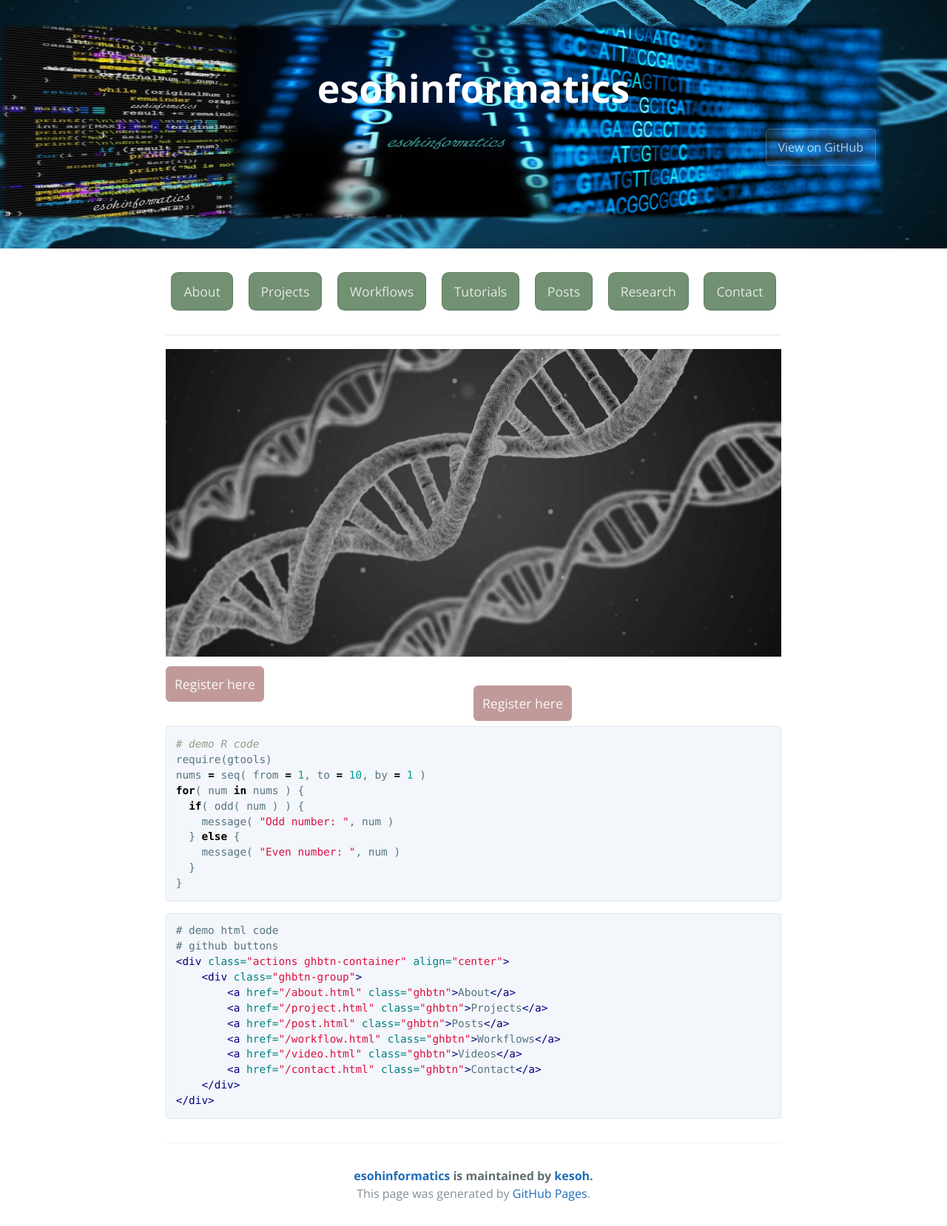
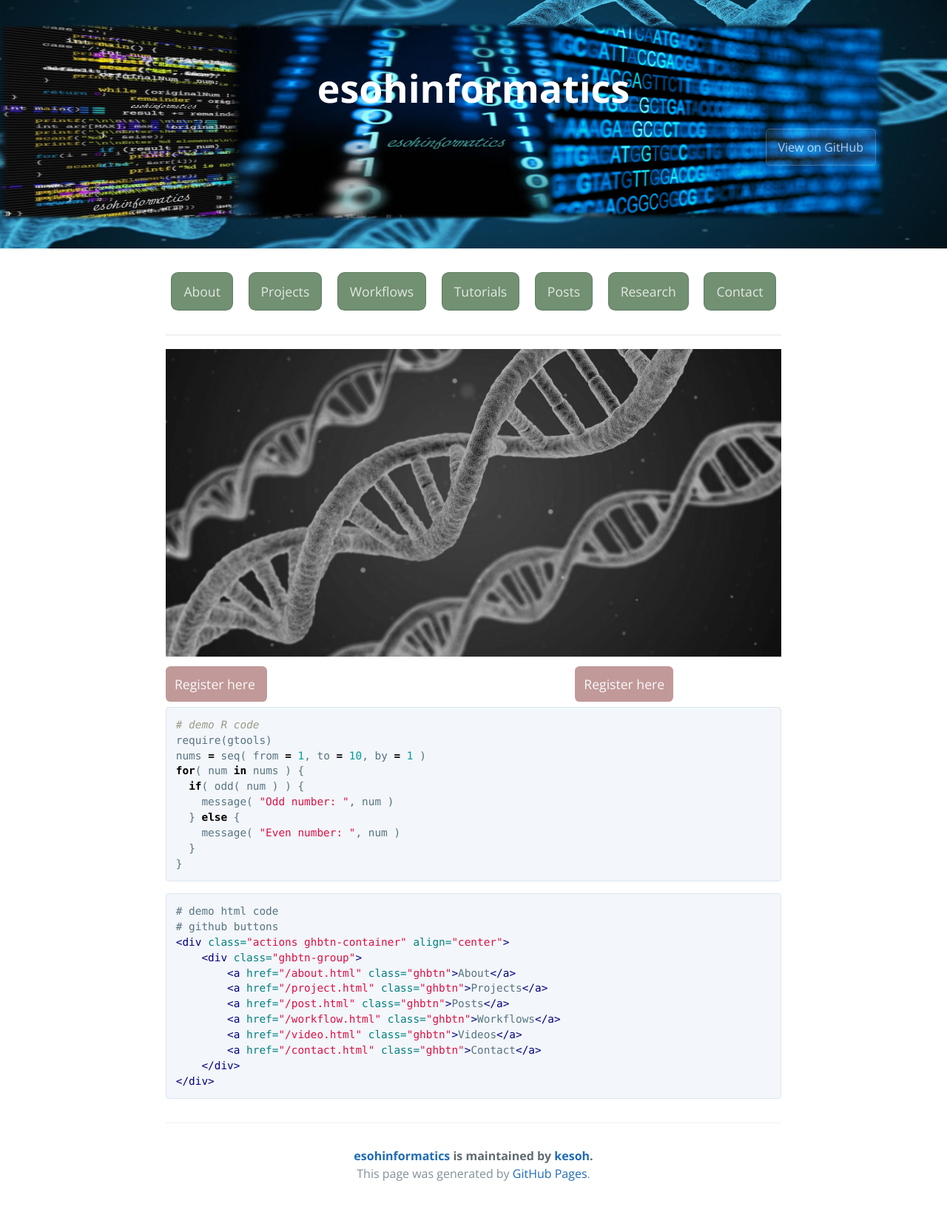
Before and after one commit to esohkevin/esohkevin.github.io, a Jekyll site: the page built from docs/index.md, in a window 1280 px wide. Shown: the whole page at 74% size. Built offline with Jekyll 4.4.1, drawn with Linux system fonts in a browser that asks for light colours; the repository's description, which GitHub fills in, is left out; after the commit the page ends 1631 px from its top, so only the background shows below that.

```diff
--- a/docs/index.md
+++ b/docs/index.md
@@ -25,7 +25,7 @@
   <span style="color: rgba(250, 250, 250, 1.0) ;background-color: rgba(100, 0, 0, 0.4); padding: 0.75rem; border-radius: 0.4rem; text-align: center; margin-right: 50%; " align="left">
     Register here
   </span>
-  <span style="color: rgba(250, 250, 250, 1.0); background-color: rgba(100, 0, 0, 0.4); padding: 0.75rem; border-radius: 0.4rem; text-align: center; margin-left: 50%; " align="right">
+  <span style="color: rgba(250, 250, 250, 1.0); background-color: rgba(100, 0, 0, 0.4); padding: 0.75rem; border-radius: 0.4rem; text-align: center; margin-left: 0%; " align="right">
     Register here
   </span>
 </p>
```
